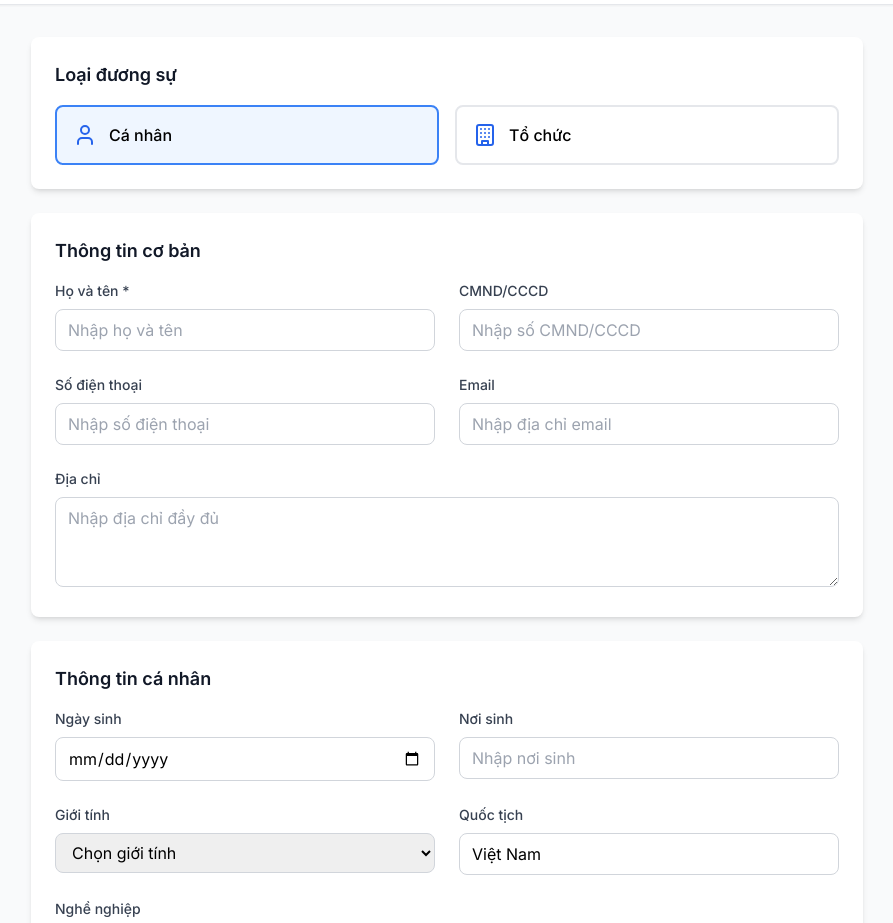
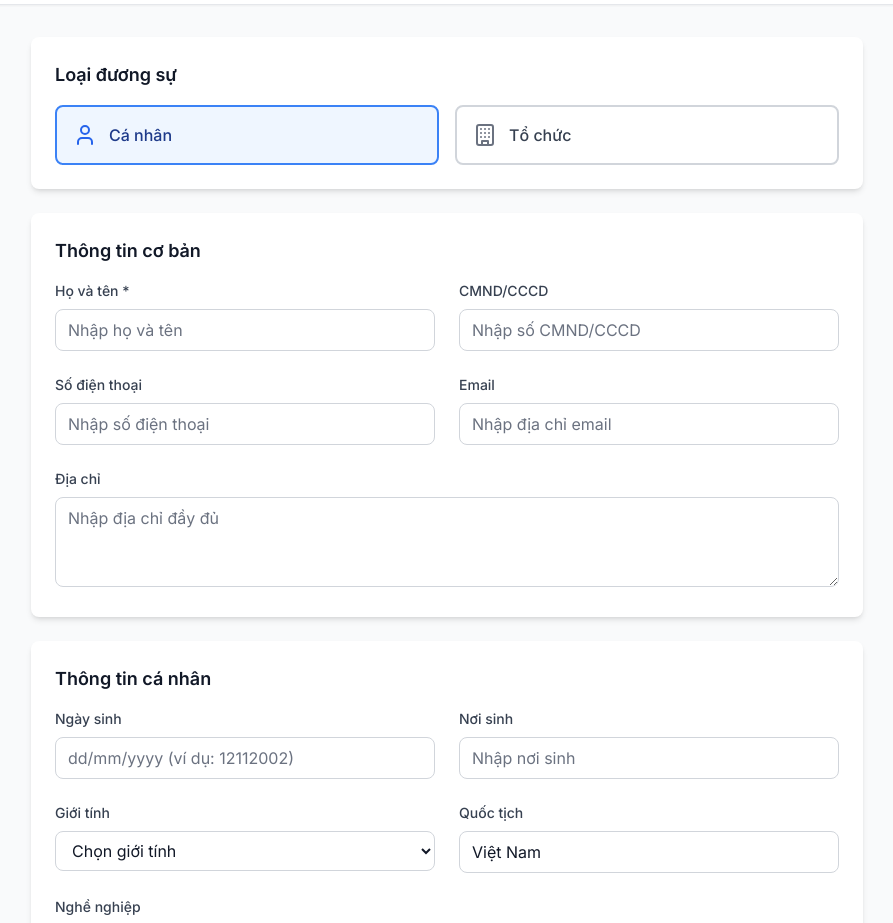
Before and after one commit to lamtung373/LegalDocx, a Next.js app: page /parties/new in a window 1280 px wide. Shown: the part 60-983 px from the top of the page, without its empty margins (193-1086 px from the left). Built offline with nearby package versions, Linux system fonts and the light colour scheme.

Commit message:
Update page.tsx

```diff
--- a/app/parties/new/page.tsx
+++ b/app/parties/new/page.tsx
@@ -4,6 +4,7 @@ import { useState } from 'react'
 import Link from 'next/link'
 import { useRouter } from 'next/navigation'
 import { ArrowLeft, Save, User, Building } from 'lucide-react'
+import DateInput from '@/components/DateInput'
 
 interface FormData {
   type: 'individual' | 'organization'
@@ -115,8 +116,10 @@ export default function NewPartyPage() {
           <div className="bg-white rounded-lg shadow-md p-6">
             <h2 className="text-lg font-semibold text-gray-900 mb-4">Loại đương sự</h2>
             <div className="grid grid-cols-2 gap-4">
-              <label className={`relative flex items-center p-4 border-2 rounded-lg cursor-pointer ${
-                formData.type === 'individual' ? 'border-blue-500 bg-blue-50' : 'border-gray-200'
+              <label className={`relative flex items-center p-4 border-2 rounded-lg cursor-pointer transition-colors ${
+                formData.type === 'individual'
+                  ? 'border-blue-500 bg-blue-50 text-blue-900'
+                  : 'border-gray-300 bg-white text-gray-700 hover:border-gray-400'
               }`}>
                 <input
                   type="radio"
@@ -126,12 +129,14 @@ export default function NewPartyPage() {
                   onChange={handleChange}
                   className="sr-only"
                 />
-                <User className="h-6 w-6 text-blue-600 mr-3" />
+                <User className={`h-6 w-6 mr-3 ${formData.type === 'individual' ? 'text-blue-600' : 'text-gray-500'}`} />
                 <span className="font-medium">Cá nhân</span>
               </label>
 
-              <label className={`relative flex items-center p-4 border-2 rounded-lg cursor-pointer ${
-                formData.type === 'organization' ? 'border-blue-500 bg-blue-50' : 'border-gray-200'
+              <label className={`relative flex items-center p-4 border-2 rounded-lg cursor-pointer transition-colors ${
+                formData.type === 'organization'
+                  ? 'border-blue-500 bg-blue-50 text-blue-900'
+                  : 'border-gray-300 bg-white text-gray-700 hover:border-gray-400'
               }`}>
                 <input
                   type="radio"
@@ -141,7 +146,7 @@ export default function NewPartyPage() {
                   onChange={handleChange}
                   className="sr-only"
                 />
-                <Building className="h-6 w-6 text-blue-600 mr-3" />
+                <Building className={`h-6 w-6 mr-3 ${formData.type === 'organization' ? 'text-blue-600' : 'text-gray-500'}`} />
                 <span className="font-medium">Tổ chức</span>
               </label>
             </div>
@@ -161,7 +166,7 @@ export default function NewPartyPage() {
                   value={formData.fullName}
                   onChange={handleChange}
                   required
-                  className="w-full px-3 py-2 border border-gray-300 rounded-lg focus:ring-2 focus:ring-blue-500 focus:border-blue-500"
+                  className="w-full px-3 py-2 border border-gray-300 rounded-lg focus:ring-2 focus:ring-blue-500 focus:border-blue-500 bg-white text-gray-900 placeholder-gray-500"
                   placeholder={isIndividual ? "Nhập họ và tên" : "Nhập tên tổ chức"}
                 />
               </div>
@@ -176,7 +181,7 @@ export default function NewPartyPage() {
                     name="citizenId"
                     value={formData.citizenId}
                     onChange={handleChange}
-                    className="w-full px-3 py-2 border border-gray-300 rounded-lg focus:ring-2 focus:ring-blue-500 focus:border-blue-500"
+                    className="w-full px-3 py-2 border border-gray-300 rounded-lg focus:ring-2 focus:ring-blue-500 focus:border-blue-500 bg-white text-gray-900 placeholder-gray-500"
                     placeholder="Nhập số CMND/CCCD"
                   />
                 </div>
@@ -190,7 +195,7 @@ export default function NewPartyPage() {
                     name="taxCode"
                     value={formData.taxCode}
                     onChange={handleChange}
-                    className="w-full px-3 py-2 border border-gray-300 rounded-lg focus:ring-2 focus:ring-blue-500 focus:border-blue-500"
+                    className="w-full px-3 py-2 border border-gray-300 rounded-lg focus:ring-2 focus:ring-blue-500 focus:border-blue-500 bg-white text-gray-900 placeholder-gray-500"
                     placeholder="Nhập mã số thuế"
                   />
                 </div>
@@ -205,7 +210,7 @@ export default function NewPartyPage() {
                   name="phone"
                   value={formData.phone}
                   onChange={handleChange}
-                  className="w-full px-3 py-2 border border-gray-300 rounded-lg focus:ring-2 focus:ring-blue-500 focus:border-blue-500"
+                  className="w-full px-3 py-2 border border-gray-300 rounded-lg focus:ring-2 focus:ring-blue-500 focus:border-blue-500 bg-white text-gray-900 placeholder-gray-500"
                   placeholder="Nhập số điện thoại"
                 />
               </div>
@@ -219,7 +224,7 @@ export default function NewPartyPage() {
                   name="email"
                   value={formData.email}
                   onChange={handleChange}
-                  className="w-full px-3 py-2 border border-gray-300 rounded-lg focus:ring-2 focus:ring-blue-500 focus:border-blue-500"
+                  className="w-full px-3 py-2 border border-gray-300 rounded-lg focus:ring-2 focus:ring-blue-500 focus:border-blue-500 bg-white text-gray-900 placeholder-gray-500"
                   placeholder="Nhập địa chỉ email"
                 />
               </div>
@@ -233,7 +238,7 @@ export default function NewPartyPage() {
                   value={formData.address}
                   onChange={handleChange}
                   rows={3}
-                  className="w-full px-3 py-2 border border-gray-300 rounded-lg focus:ring-2 focus:ring-blue-500 focus:border-blue-500"
+                  className="w-full px-3 py-2 border border-gray-300 rounded-lg focus:ring-2 focus:ring-blue-500 focus:border-blue-500 bg-white text-gray-900 placeholder-gray-500"
                   placeholder="Nhập địa chỉ đầy đủ"
                 />
               </div>
@@ -249,12 +254,11 @@ export default function NewPartyPage() {
                   <label className="block text-sm font-medium text-gray-700 mb-2">
                     Ngày sinh
                   </label>
-                  <input
-                    type="date"
+                  <DateInput
                     name="birthDate"
                     value={formData.birthDate}
                     onChange={handleChange}
-                    className="w-full px-3 py-2 border border-gray-300 rounded-lg focus:ring-2 focus:ring-blue-500 focus:border-blue-500"
+                    placeholder="dd/mm/yyyy (ví dụ: 12112002)"
                   />
                 </div>
 
@@ -267,7 +271,7 @@ export default function NewPartyPage() {
                     name="birthPlace"
                     value={formData.birthPlace}
                     onChange={handleChange}
-                    className="w-full px-3 py-2 border border-gray-300 rounded-lg focus:ring-2 focus:ring-blue-500 focus:border-blue-500"
+                    className="w-full px-3 py-2 border border-gray-300 rounded-lg focus:ring-2 focus:ring-blue-500 focus:border-blue-500 bg-white text-gray-900 placeholder-gray-500"
                     placeholder="Nhập nơi sinh"
                   />
                 </div>
@@ -280,12 +284,12 @@ export default function NewPartyPage() {
                     name="gender"
                     value={formData.gender}
                     onChange={handleChange}
-                    className="w-full px-3 py-2 border border-gray-300 rounded-lg focus:ring-2 focus:ring-blue-500 focus:border-blue-500"
+                    className="w-full px-3 py-2 border border-gray-300 rounded-lg focus:ring-2 focus:ring-blue-500 focus:border-blue-500 bg-white text-gray-900"
                   >
-                    <option value="">Chọn giới tính</option>
-                    <option value="male">Nam</option>
-                    <option value="female">Nữ</option>
-                    <option value="other">Khác</option>
+                    <option value="" className="text-gray-500">Chọn giới tính</option>
+                    <option value="male" className="text-gray-900">Nam</option>
+                    <option value="female" className="text-gray-900">Nữ</option>
+                    <option value="other" className="text-gray-900">Khác</option>
                   </select>
                 </div>
 
@@ -298,7 +302,7 @@ export default function NewPartyPage() {
                     name="nationality"
                     value={formData.nationality}
                     onChange={handleChange}
-                    className="w-full px-3 py-2 border border-gray-300 rounded-lg focus:ring-2 focus:ring-blue-500 focus:border-blue-500"
+                    className="w-full px-3 py-2 border border-gray-300 rounded-lg focus:ring-2 focus:ring-blue-500 focus:border-blue-500 bg-white text-gray-900 placeholder-gray-500"
                     placeholder="Nhập quốc tịch"
                   />
                 </div>
@@ -312,7 +316,7 @@ export default function NewPartyPage() {
                     name="occupation"
                     value={formData.occupation}
                     onChange={handleChange}
-                    className="w-full px-3 py-2 border border-gray-300 rounded-lg focus:ring-2 focus:ring-blue-500 focus:border-blue-500"
+                    className="w-full px-3 py-2 border border-gray-300 rounded-lg focus:ring-2 focus:ring-blue-500 focus:border-blue-500 bg-white text-gray-900 placeholder-gray-500"
                     placeholder="Nhập nghề nghiệp"
                   />
                 </div>
@@ -334,7 +338,7 @@ export default function NewPartyPage() {
                     name="representativeName"
                     value={formData.representativeName}
                     onChange={handleChange}
-                    className="w-full px-3 py-2 border border-gray-300 rounded-lg focus:ring-2 focus:ring-blue-500 focus:border-blue-500"
+                    className="w-full px-3 py-2 border border-gray-300 rounded-lg focus:ring-2 focus:ring-blue-500 focus:border-blue-500 bg-white text-gray-900 placeholder-gray-500"
                     placeholder="Nhập tên người đại diện"
                   />
                 </div>
@@ -348,7 +352,7 @@ export default function NewPartyPage() {
                     name="representativePosition"
                     value={formData.representativePosition}
                     onChange={handleChange}
-                    className="w-full px-3 py-2 border border-gray-300 rounded-lg focus:ring-2 focus:ring-blue-500 focus:border-blue-500"
+                    className="w-full px-3 py-2 border border-gray-300 rounded-lg focus:ring-2 focus:ring-blue-500 focus:border-blue-500 bg-white text-gray-900 placeholder-gray-500"
                     placeholder="Nhập chức vụ"
                   />
                 </div>
@@ -369,7 +373,7 @@ export default function NewPartyPage() {
                   name="bankAccount"
                   value={formData.bankAccount}
                   onChange={handleChange}
-                  className="w-full px-3 py-2 border border-gray-300 rounded-lg focus:ring-2 focus:ring-blue-500 focus:border-blue-500"
+                  className="w-full px-3 py-2 border border-gray-300 rounded-lg focus:ring-2 focus:ring-blue-500 focus:border-blue-500 bg-white text-gray-900 placeholder-gray-500"
                   placeholder="Nhập số tài khoản"
                 />
               </div>
@@ -383,7 +387,7 @@ export default function NewPartyPage() {
                   name="bankName"
                   value={formData.bankName}
                   onChange={handleChange}
-                  className="w-full px-3 py-2 border border-gray-300 rounded-lg focus:ring-2 focus:ring-blue-500 focus:border-blue-500"
+                  className="w-full px-3 py-2 border border-gray-300 rounded-lg focus:ring-2 focus:ring-blue-500 focus:border-blue-500 bg-white text-gray-900 placeholder-gray-500"
                   placeholder="Nhập tên ngân hàng"
                 />
               </div>
@@ -398,7 +402,7 @@ export default function NewPartyPage() {
               value={formData.notes}
               onChange={handleChange}
               rows={4}
-              className="w-full px-3 py-2 border border-gray-300 rounded-lg focus:ring-2 focus:ring-blue-500 focus:border-blue-500"
+              className="w-full px-3 py-2 border border-gray-300 rounded-lg focus:ring-2 focus:ring-blue-500 focus:border-blue-500 bg-white text-gray-900 placeholder-gray-500"
               placeholder="Nhập ghi chú bổ sung..."
             />
           </div>
@@ -407,14 +411,14 @@ export default function NewPartyPage() {
           <div className="flex justify-end space-x-4">
             <Link
               href="/parties"
-              className="px-6 py-2 border border-gray-300 text-gray-700 rounded-lg hover:bg-gray-50"
+              className="px-6 py-2 border border-gray-300 text-gray-700 bg-white rounded-lg hover:bg-gray-50 transition-colors"
             >
               Hủy
             </Link>
             <button
               type="submit"
               disabled={loading}
-              className="bg-blue-600 hover:bg-blue-700 disabled:opacity-50 text-white px-6 py-2 rounded-lg flex items-center space-x-2"
+              className="bg-blue-600 hover:bg-blue-700 disabled:opacity-50 disabled:cursor-not-allowed text-white px-6 py-2 rounded-lg flex items-center space-x-2 transition-colors"
             >
               {loading ? (
                 <div className="animate-spin rounded-full h-4 w-4 border-b-2 border-white"></div>
```
